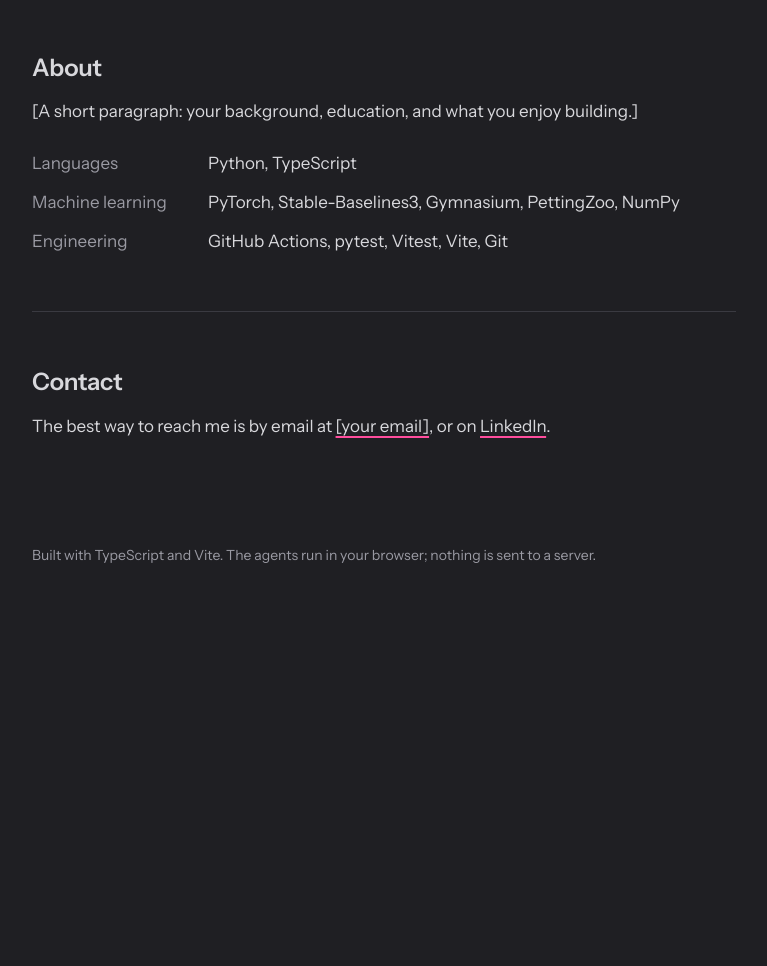
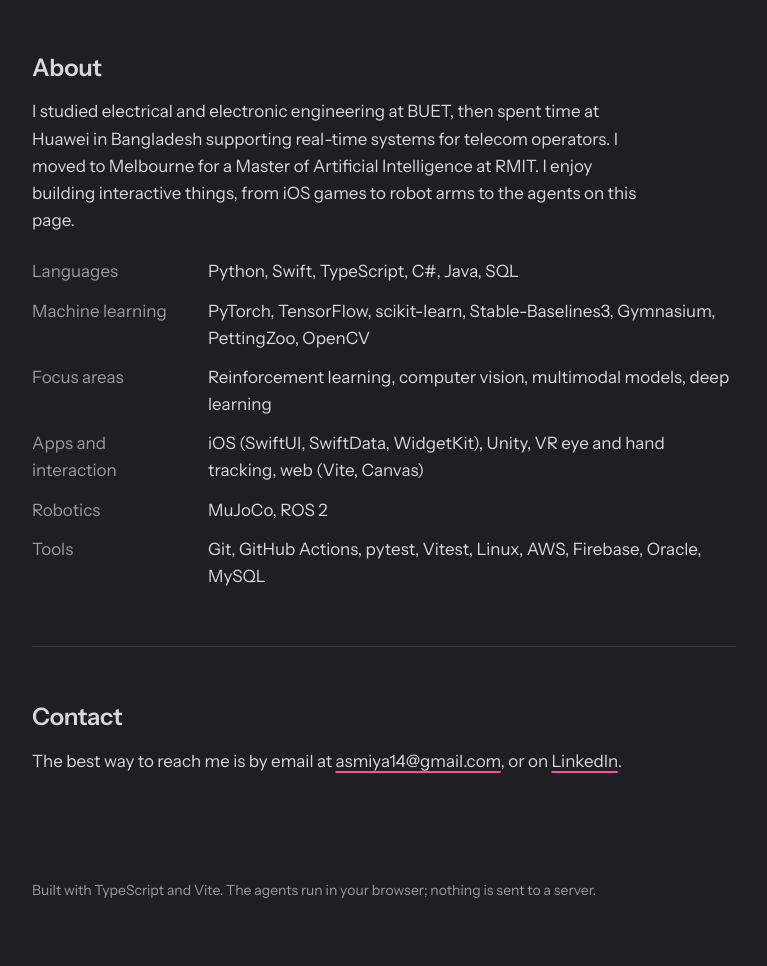
Before and after one commit to asmiyahasan/asmiyahasan.github.io, a website built with Vite: page index.html in a window 1280 px wide. Shown: the part 3306-4272 px from the top of the page, without its empty margins (256-1023 px from the left). Before the commit the page ends 3937 px from the top, so only its background shows below. Built offline with nearby package versions, Linux system fonts and the light colour scheme.

Commit message:
Update skills and contact details

```diff
--- a/index.html
+++ b/index.html
@@ -160,19 +160,33 @@
       <!-- About -->
       <section id="about" class="about" aria-labelledby="about-title">
         <h2 id="about-title">About</h2>
-        <p>[A short paragraph: your background, education, and what you enjoy building.]</p>
+        <p>
+          I studied electrical and electronic engineering at BUET, then spent time at Huawei in Bangladesh supporting real-time systems for telecom operators. I moved to Melbourne for a Master of Artificial Intelligence at RMIT. I enjoy building interactive things, from iOS games to robot arms to the agents on this page.
+        </p>
         <dl class="skills">
           <div>
             <dt>Languages</dt>
-            <dd>Python, TypeScript</dd>
+            <dd>Python, Swift, TypeScript, C#, Java, SQL</dd>
           </div>
           <div>
             <dt>Machine learning</dt>
-            <dd>PyTorch, Stable-Baselines3, Gymnasium, PettingZoo, NumPy</dd>
+            <dd>PyTorch, TensorFlow, scikit-learn, Stable-Baselines3, Gymnasium, PettingZoo, OpenCV</dd>
           </div>
           <div>
-            <dt>Engineering</dt>
-            <dd>GitHub Actions, pytest, Vitest, Vite, Git</dd>
+            <dt>Focus areas</dt>
+            <dd>Reinforcement learning, computer vision, multimodal models, deep learning</dd>
+          </div>
+          <div>
+            <dt>Apps and interaction</dt>
+            <dd>iOS (SwiftUI, SwiftData, WidgetKit), Unity, VR eye and hand tracking, web (Vite, Canvas)</dd>
+          </div>
+          <div>
+            <dt>Robotics</dt>
+            <dd>MuJoCo, ROS 2</dd>
+          </div>
+          <div>
+            <dt>Tools</dt>
+            <dd>Git, GitHub Actions, pytest, Vitest, Linux, AWS, Firebase, Oracle, MySQL</dd>
           </div>
         </dl>
       </section>
@@ -181,8 +195,8 @@
       <section id="contact" class="contact" aria-labelledby="contact-title">
         <h2 id="contact-title">Contact</h2>
         <p>
-          The best way to reach me is by email at <a class="text-link" href="mailto:[your email]">[your email]</a>,
-          or on <a class="text-link" href="#">LinkedIn</a>.
+          The best way to reach me is by email at <a class="text-link" href="mailto:asmiya14@gmail.com">asmiya14@gmail.com</a>,
+          or on <a class="text-link" href="https://www.linkedin.com/in/asmiyahasan" target="_blank" rel="noopener">LinkedIn</a>.
         </p>
       </section>
     </main>
```
